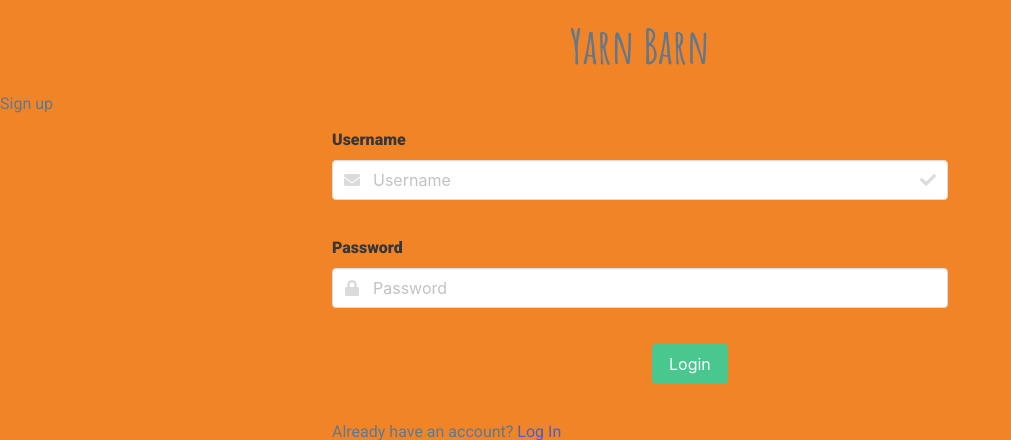
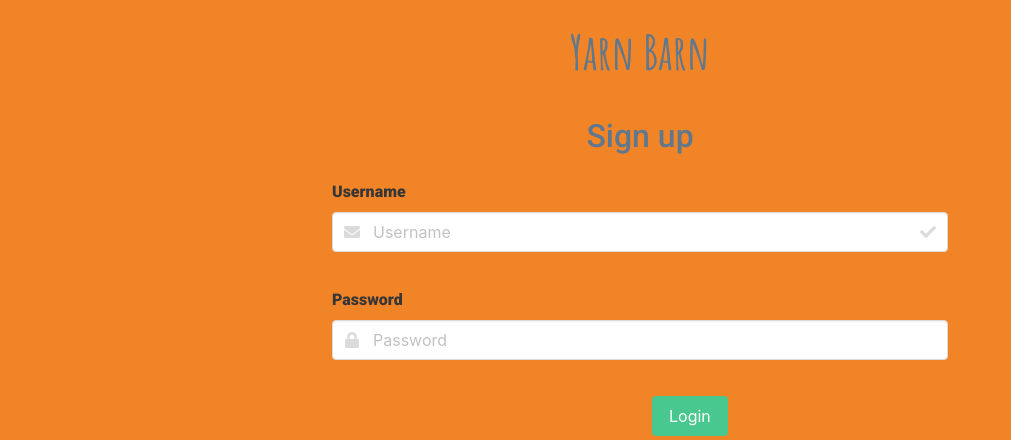
Before and after one commit to Code-Institute-Submissions/Spannakin-yarn-barn, a Flask app: page /register in a window 1280 px wide. Shown: the part 56-496 px from the top of the page, without its empty margins (0-1011 px from the left). Run offline with Flask 2, Linux system fonts and the light colour scheme; some libraries are stand-ins or nearby versions.

Commit message:
ADDh2 stylings added

```diff
--- a/static/css/style.css
+++ b/static/css/style.css
@@ -27,7 +27,14 @@
     font-size: 3rem;
     font-weight: 900;
     text-align: center;
-    padding: 10px;
+    padding: 1rem;
+}
+
+h2 {
+    font-size: 2rem;
+    font-weight: 500;
+    text-align: center;
+    padding: 0.5rem;
 }
 
 .flashes h4 {
```
